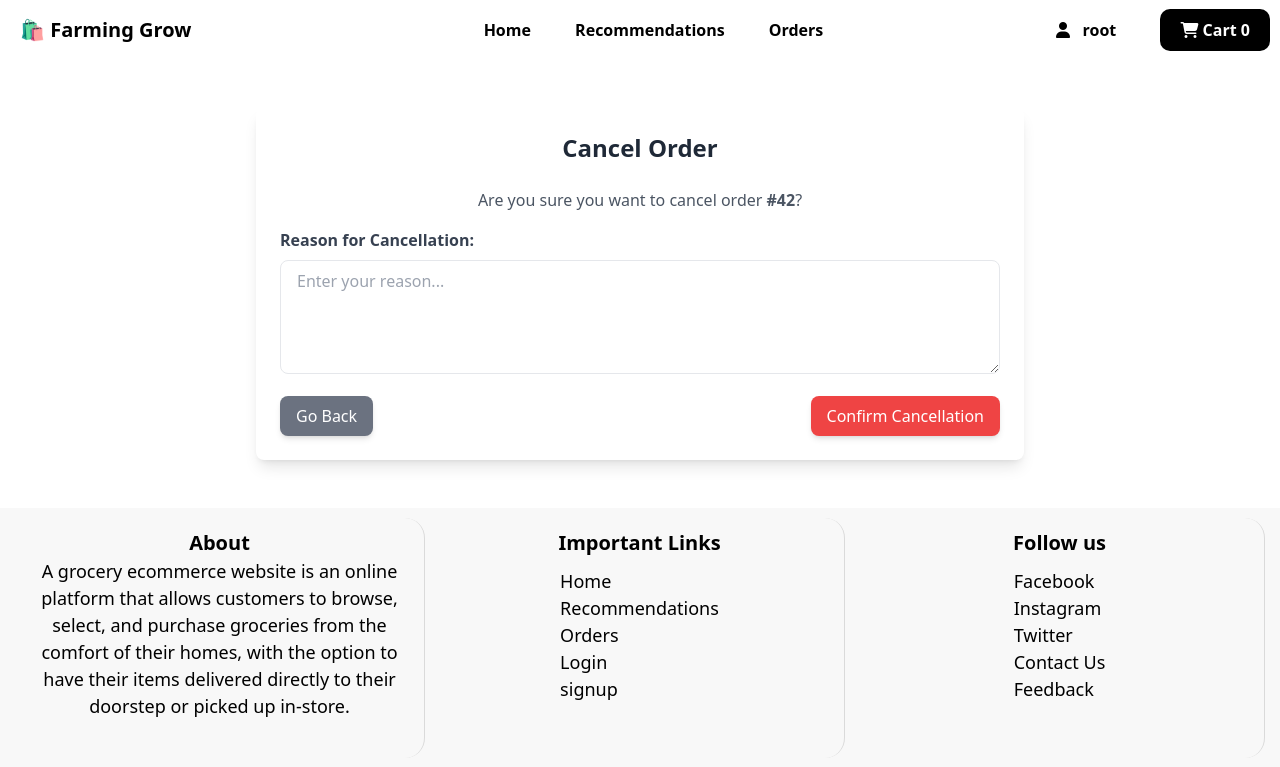
After one commit to PROGHEIST/eCommerce_ai_recommendation, a Django app: page /cancel_order/42/ in a window 1280 px wide. The commit adds this page. Shown: the top 767 px of the page. Run offline with Django 4.2, Linux system fonts and the light colour scheme; a user stored in the database is signed in; data comes from the database, SQL or seed files in the repository; both versions use the stored data as it was after the commit; some libraries are stand-ins or nearby versions; some web fonts are replaced.

Commit message:
Order Cancellation Added

```diff
--- a/store/models.py
+++ b/store/models.py
@@ -34,6 +34,7 @@ class Order(models.Model):
         ('out_for_delivery', 'Out for Delivery'),
         ('delivered', 'Delivered'),
         ('cancelled', 'Cancelled'),
+        ('refunded', 'Refuncded'),
     ]
 
     user = models.ForeignKey(User, on_delete=models.CASCADE)
@@ -44,6 +45,9 @@ class Order(models.Model):
 
     status = models.CharField(max_length=20, choices=STATUS_CHOICES, default='pending')
     tracking_number = models.CharField(max_length=15, unique=True, blank=True, null=True)
+
+    cancel_reason = models.TextField(blank=True, null=True)
+    upi_id = models.CharField(max_length=100, blank=True, null=True)
 
     def __str__(self):
         return f"Order {self.id} - {self.get_status_display()}"
--- /dev/null
+++ b/store/templates/cancel_order.html
@@ -0,0 +1,53 @@
+{% extends 'base.html' %}
+
+{% block content %}
+<section class="container mx-auto px-6 py-12">
+    <div class="max-w-3xl mx-auto bg-white shadow-lg rounded-lg p-6">
+        <h1 class="text-2xl font-bold text-gray-800 text-center mb-6">Cancel Order</h1>
+
+        <!-- Success & Error Messages -->
+        {% if messages %}
+            {% for message in messages %}
+                <div class="{% if message.tags == 'error' %} bg-red-100 border border-red-400 text-red-700 {% else %} bg-green-100 border border-green-400 text-green-700 {% endif %} px-4 py-3 rounded relative mb-4">
+                    <strong class="font-bold">{{ message.tags|title }}:</strong>
+                    <span class="block sm:inline">{{ message }}</span>
+                </div>
+            {% endfor %}
+        {% endif %}
+
+        <p class="text-gray-600 text-center">
+            Are you sure you want to cancel order <strong>#{{ order.id }}</strong>?
+        </p>
+
+        {% if order.status == "out_for_delivery" or order.status == "delivered" %}
+            <div class="bg-red-100 border border-red-400 text-red-700 px-4 py-3 rounded relative mt-4">
+                <strong class="font-bold">Cancellation Not Allowed:</strong>
+                <span class="block sm:inline">You cannot cancel this order because it is already <strong>{{ order.get_status_display }}</strong>.</span>
+            </div>
+
+            <div class="mt-4 text-center">
+                <a href="{% url 'order_history' %}" class="bg-gray-500 text-white px-4 py-2 rounded-lg shadow-md hover:bg-gray-600">
+                    Go Back
+                </a>
+            </div>
+        {% else %}
+            <form method="POST" class="mt-4">
+                {% csrf_token %}
+                <label for="cancel_reason" class="block text-gray-700 font-semibold mb-2">Reason for Cancellation:</label>
+                <textarea name="cancel_reason" id="cancel_reason" rows="4"
+                          class="w-full border rounded-lg px-4 py-2 focus:outline-none focus:ring-2 focus:ring-red-500"
+                          placeholder="Enter your reason..." required></textarea>
+
+                <div class="mt-4 flex justify-between">
+                    <a href="{% url 'order_history' %}" class="bg-gray-500 text-white px-4 py-2 rounded-lg shadow-md hover:bg-gray-600">
+                        Go Back
+                    </a>
+                    <button type="submit" class="bg-red-500 text-white px-4 py-2 rounded-lg shadow-md hover:bg-red-600">
+                        Confirm Cancellation
+                    </button>
+                </div>
+            </form>
+        {% endif %}
+    </div>
+</section>
+{% endblock %}
--- a/store/templates/checkout.html
+++ b/store/templates/checkout.html
@@ -21,6 +21,12 @@
         <div>
             <label for="phone" class="block text-gray-700 font-medium mb-1">Phone Number:</label>
             <input type="text" id="phone" name="phone" required
+                class="w-full p-3 border rounded-lg focus:outline-none focus:ring-2 focus:ring-blue-400">
+        </div>
+
+        <div>
+            <label for="phone" class="block text-gray-700 font-medium mb-1">UPI ID:</label>
+            <input type="text" id="upi_id" name="upi_id" required
                 class="w-full p-3 border rounded-lg focus:outline-none focus:ring-2 focus:ring-blue-400">
         </div>
 
--- a/store/urls.py
+++ b/store/urls.py
@@ -1,5 +1,5 @@
 from django.urls import path
-from .views import homepage, user_signup, user_login,dashboard, user_logout,track_order,filter_products, add_to_cart, view_cart, remove_from_cart, checkout, payment_success, order_history, recommended_products_view, product_detail
+from .views import homepage, user_signup, user_login,dashboard, user_logout,cancel_order,track_order,filter_products, add_to_cart, view_cart, remove_from_cart, checkout, payment_success, order_history, recommended_products_view, product_detail
 from django.conf import settings
 from django.conf.urls.static import static
 
@@ -20,6 +20,7 @@ urlpatterns = [
     path('logout/', user_logout, name='logout'),
     path('track/<str:tracking_number>/', track_order, name='track_order'),
     path('filter_products/', filter_products, name='filter_products'),
+    path("cancel_order/<int:order_id>/", cancel_order, name="cancel_order"),
 ]
 
 if settings.DEBUG:
--- a/store/views.py
+++ b/store/views.py
@@ -274,6 +274,7 @@ def payment_success(request):
             user = request.user
             address = request.POST.get("address")
             phone = request.POST.get("phone")
+            upi_id = request.POST.get("upi_id")
 
             if not cart:
                 messages.error(request, "Cart is empty. Cannot place order.")
@@ -288,7 +289,8 @@ def payment_success(request):
                 user=user,
                 total_price=total_price,
                 address=address,
-                phone=phone
+                phone=phone,
+                upi_id=upi_id
             )
 
             for key, item in cart.items():
@@ -318,6 +320,36 @@ def payment_success(request):
             return redirect("checkout")
 
     return redirect("home")
+
+
+
+from django.shortcuts import render, redirect, get_object_or_404
+from django.contrib import messages
+from .models import Order
+
+def cancel_order(request, order_id):
+    order = get_object_or_404(Order, id=order_id, user=request.user)
+
+    # Restrict cancellation for "Out for Delivery" or "Delivered" status
+    if order.status in ["out_for_delivery", "delivered"]:
+        messages.error(request, "You cannot cancel an order that is Out for Delivery or Delivered.")
+        return redirect("order_history")
+
+    if request.method == "POST":
+        cancel_reason = request.POST.get("cancel_reason", "").strip()
+
+        if not cancel_reason:
+            messages.error(request, "Please provide a reason for cancellation.")
+            return redirect("cancel_order", order_id=order.id)
+
+        order.status = "cancelled"
+        order.cancel_reason = cancel_reason
+        order.save()
+
+        messages.success(request, "Your order has been cancelled successfully.")
+        return redirect("order_history")
+
+    return render(request, "cancel_order.html", {"order": order})
 
 
 @login_required
```
Also changed, not shown: store/templates/orders.html (+25 -1 lines), store/templates/track_order.html (+19 -0 lines), db.sqlite3, store/migrations/0015_order_cancel_reason.py (added), store/migrations/0016_alter_order_status.py (added), store/migrations/0017_order_upi_id.py (added).
